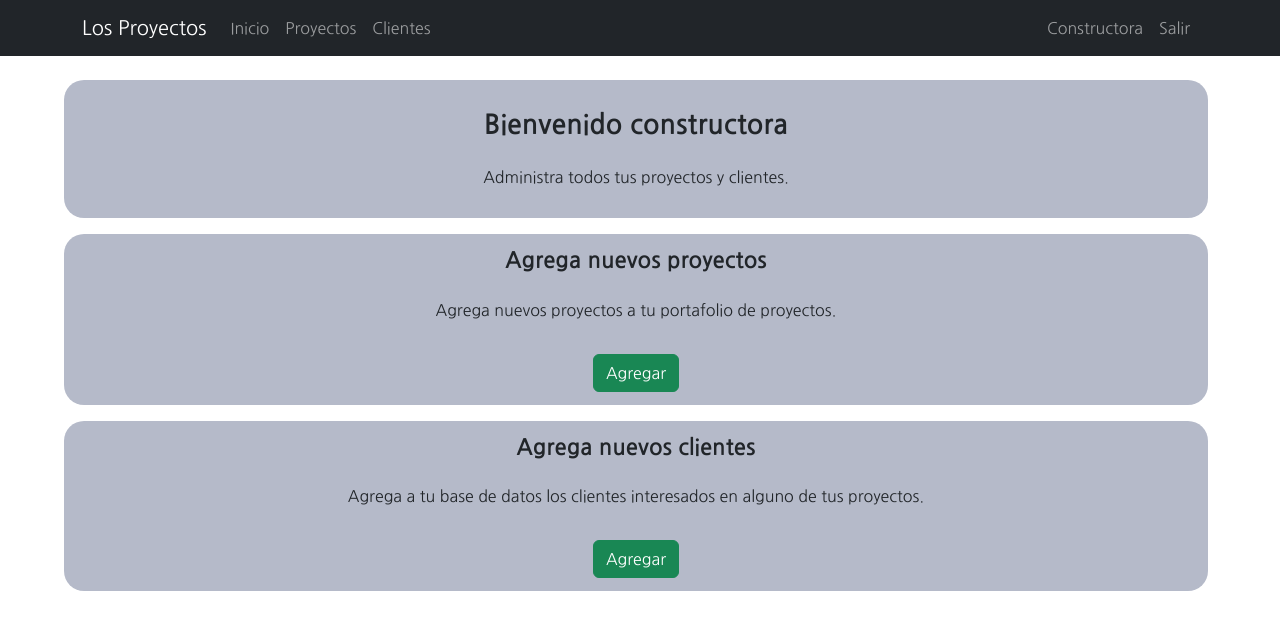
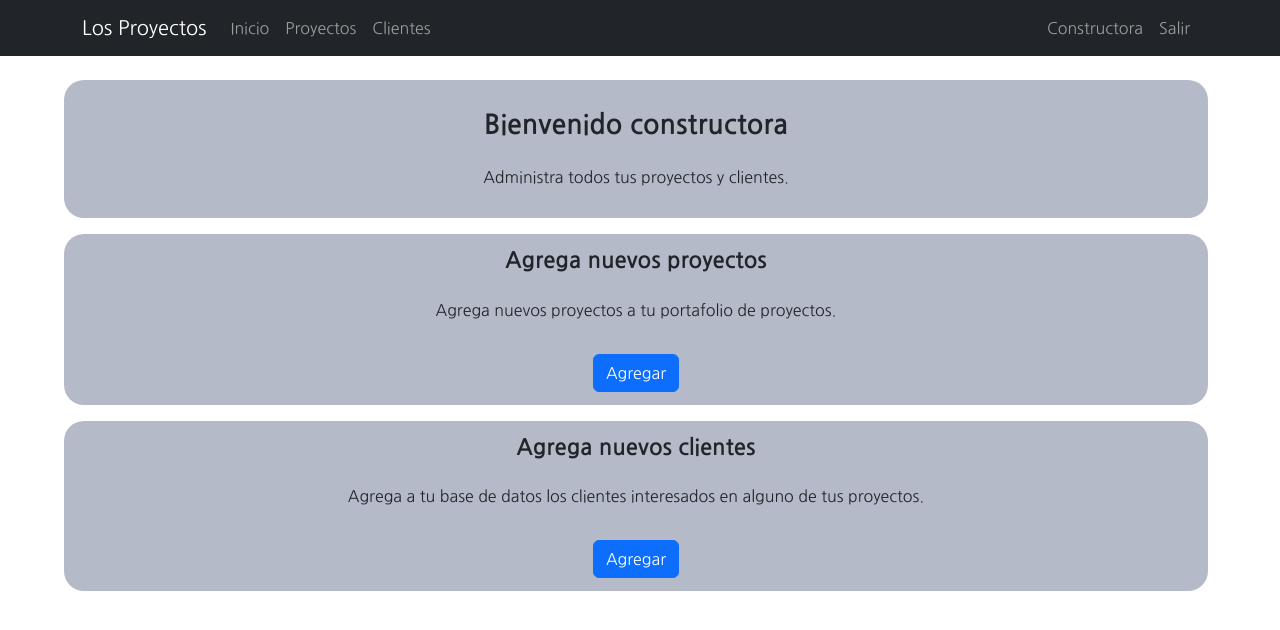
Before and after one commit to sad-sad-094/PT-Los-Proyectos-Constructoras-El-Colombiano, a React (Create React App) app: page /home in a window 1280 px wide. Shown: the top 630 px of the page. Built offline with nearby package versions, Linux system fonts and the light colour scheme.

Commit message:
DetallesHomePage

```diff
--- a/src/Components/Pages/HomePage.jsx
+++ b/src/Components/Pages/HomePage.jsx
@@ -60,13 +60,13 @@ function HomePage() {
         <div className="c-container">
           <h2>Agrega nuevos proyectos</h2>
           <p>Agrega nuevos proyectos a tu portafolio de proyectos.</p>
-          <Button variant="success" onClick={handleShowNewProject}>Agregar</Button>
+          <Button variant="primary" onClick={handleShowNewProject}>Agregar</Button>
         </div>
 
         <div className="c-container">
           <h2>Agrega nuevos clientes</h2>
           <p>Agrega a tu base de datos los clientes interesados en alguno de tus proyectos.</p>
-          <Button variant="success" onClick={handleShowNewClient}>Agregar</Button>
+          <Button variant="primary" onClick={handleShowNewClient}>Agregar</Button>
         </div>
 
       </div>
@@ -227,7 +227,7 @@ function HomePage() {
           <Button variant="secondary" onClick={handleCloseNewClient}>
             Cerrar
           </Button>
-          <Button variant="success">Comenzar</Button>
+          <Button variant="success">Agregar</Button>
 
         </Modal.Footer>
 
```
